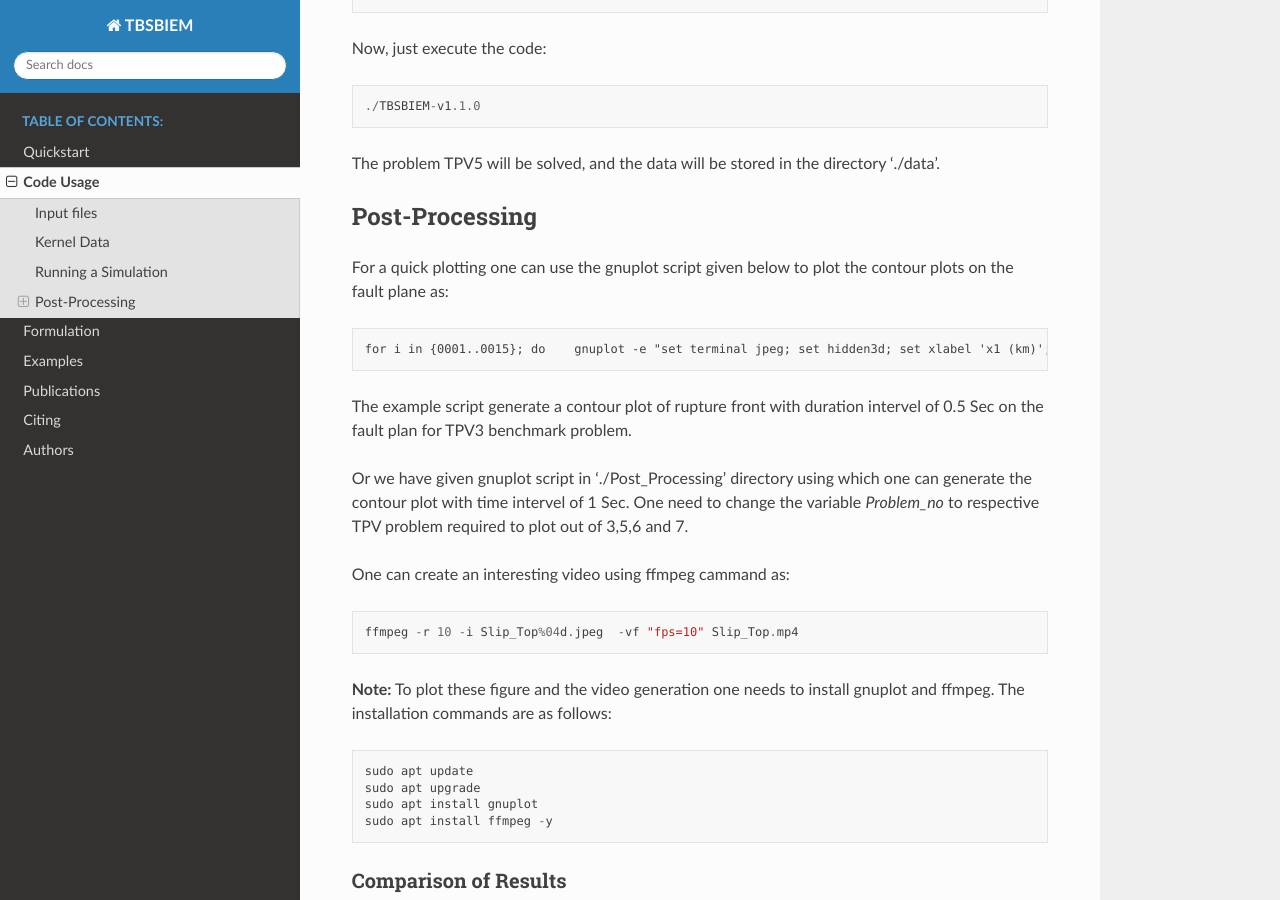
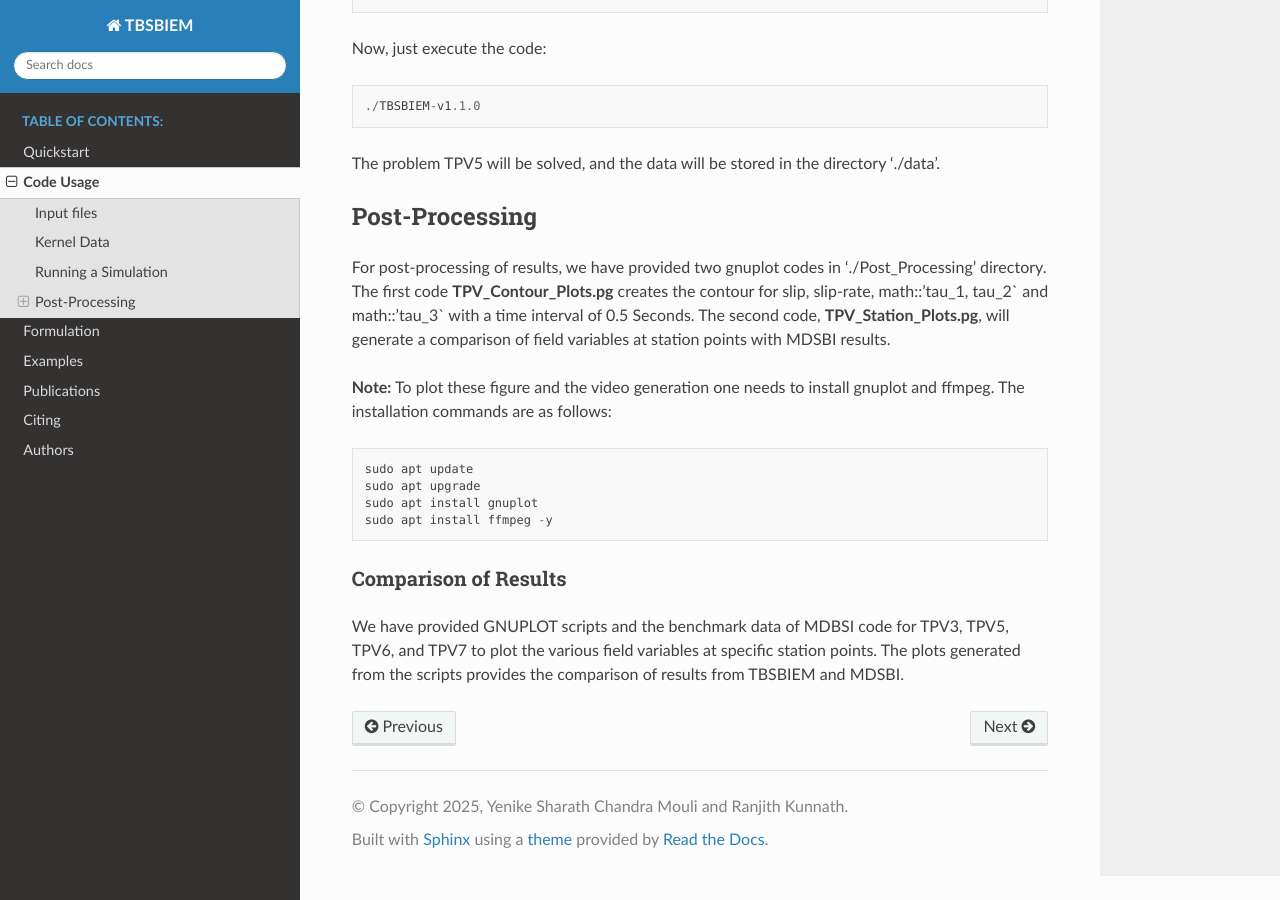
Before and after one commit to ranjkunn/TBSBIEM, a Sphinx documentation site: the page built from Documentation/Code_Usage.rst, in a window 1280 px wide and 900 px high, scrolled down 2801 px. Built offline with Sphinx 7.4.7 and the Read the Docs theme 3.1.0, drawn with Linux system fonts in a browser that asks for light colours.

Commit message:
Update Code_Usage.rst

```diff
--- a/Documentation/Code_Usage.rst
+++ b/Documentation/Code_Usage.rst
@@ -132,17 +132,19 @@ The problem TPV5 will be solved, and the data will be stored in the directory '.
 
 Post-Processing
 *********************
-For a quick plotting one can use the gnuplot script given below to plot the contour plots on the fault plane as::
+For post-processing of results, we have provided two gnuplot codes in './Post_Processing' directory. The first code **TPV_Contour_Plots.pg** creates the contour for slip, slip-rate, math::'\ tau_1, \tau_2` and math::'\ tau_3` with a time interval of 0.5 Seconds. The second code, **TPV_Station_Plots.pg**, will generate a comparison of field variables at station points with MDSBI results.
 
-   for i in {0001..0015}; do    gnuplot -e "set terminal jpeg; set hidden3d; set xlabel 'x1 (km)'; set ylabel 'x3 (km)'; set zlabel 'Slip (m)'; set xrange [-15:15]; set yrange [-7.5:7.5];   set zrange [0.0:0.5]; set cbrange [0.0:0.5]; set view map; splot './data/TPV3_Out$i.dat' u 2:3:4 ps 0.1 palette" > Slip_Top$i.jpeg; done
+.. For a quick plotting one can use the gnuplot script given below to plot the contour plots on the fault plane as::
 
-The example script generate a contour plot of rupture front with duration intervel of 0.5 Sec on  the fault plan for TPV3 benchmark problem.
+..   for i in {0001..0015}; do    gnuplot -e "set terminal jpeg; set hidden3d; set xlabel 'x1 (km)'; set ylabel 'x3 (km)'; set zlabel 'Slip (m)'; set xrange [-15:15]; set yrange [-7.5:7.5];   set zrange [0.0:0.5]; set cbrange [0.0:0.5]; set view map; splot './data/TPV3_Out$i.dat' u 2:3:4 ps 0.1 palette" > Slip_Top$i.jpeg; done
 
-Or we have given gnuplot script in './Post_Processing' directory using which one can generate the contour plot with time intervel of 1 Sec. One need to change the variable *Problem_no* to respective TPV problem required to plot out of 3,5,6 and 7.
+.. The example script generate a contour plot of rupture front with duration intervel of 0.5 Sec on  the fault plan for TPV3 benchmark problem.
 
-One can create an interesting video using ffmpeg cammand as::
+.. Or we have given gnuplot script in './Post_Processing' directory using which one can generate the contour plot with time intervel of 1 Sec. One need to change the variable *Problem_no* to respective TPV problem required to plot out of 3,5,6 and 7.
 
-   ffmpeg -r 10 -i Slip_Top%04d.jpeg  -vf "fps=10" Slip_Top.mp4
+.. One can create an interesting video using ffmpeg cammand as::
+
+..    ffmpeg -r 10 -i Slip_Top%04d.jpeg  -vf "fps=10" Slip_Top.mp4
 
 **Note:** To plot these figure and the video generation one needs to install gnuplot and ffmpeg. The installation commands are as follows::
 
```
